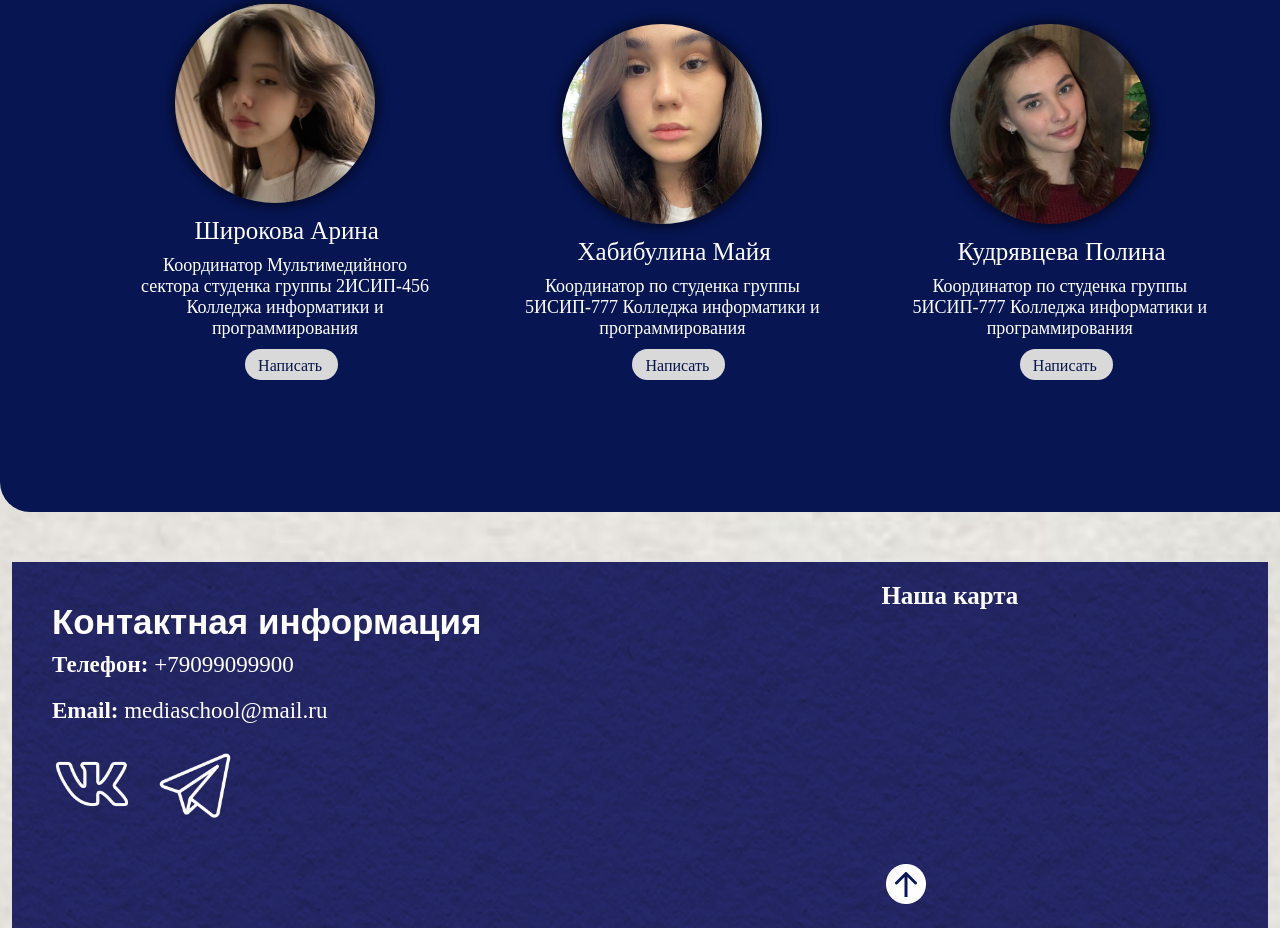
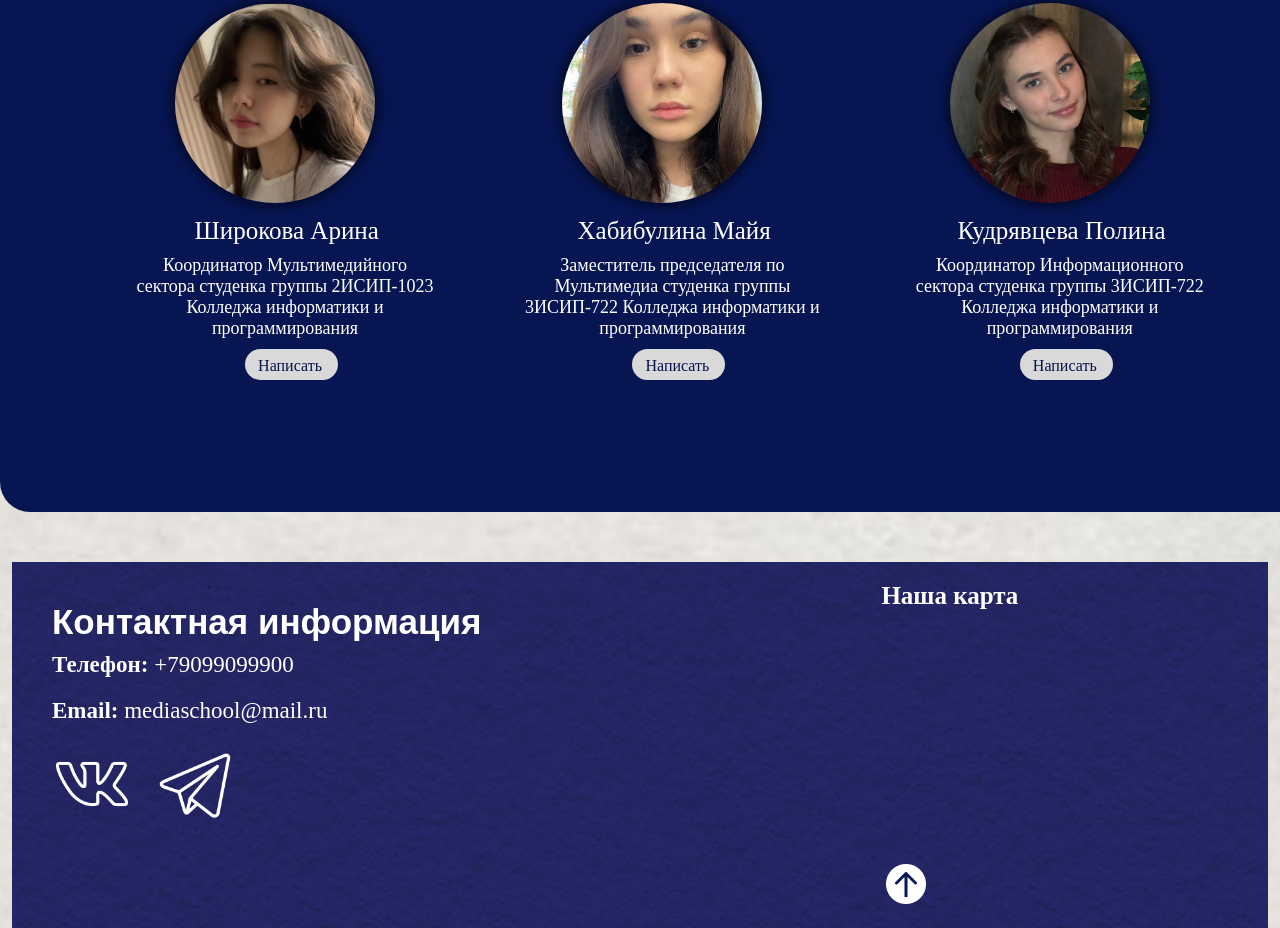
Before and after one commit to kudpolina/media-school-kipfin, a plain HTML site: page mediaschool.html in a window 1280 px wide. Shown: the part 1610-2538 px from the top of the page. Drawn offline with Linux system fonts and the light colour scheme.

Commit message:
Update mediaschool.html

```diff
--- a/mediaschool.html
+++ b/mediaschool.html
@@ -78,23 +78,23 @@
           <img src="спикер1.jpg" alt="Спикер 1" class="speaker-photo">
           <div class="speaker-name">Широкова Арина</div>
           <div class="speaker-mini-text">Координатор Мультимедийного сектора
-            студенка группы 2ИСИП-456 Колледжа информатики и программирования </div>
+            студенка группы 2ИСИП-1023 Колледжа информатики и программирования </div>
             <a class="speaker-button" href="https://t.me/miywee">Написать</a>
         </div>
 
         <div class="speaker">
           <img src="спикер2.jpg" alt="Спикер 2" class="speaker-photo">
           <div class="speaker-name">Хабибулина Майя</div>
-          <div class="speaker-mini-text">Координатор по
-            студенка группы 5ИСИП-777 Колледжа информатики и программирования </div>
+          <div class="speaker-mini-text">Заместитель председателя по Мультимедиа
+            студенка группы 3ИСИП-722 Колледжа информатики и программирования </div>
             <a class="speaker-button" href="https://t.me/maausha">Написать</a>
         </div>
 
         <div class="speaker">
           <img src="спикер3.jpg" alt="Спикер 3" class="speaker-photo">
           <div class="speaker-name">Кудрявцева Полина</div>
-          <div class="speaker-mini-text">Координатор по
-            студенка группы 5ИСИП-777 Колледжа информатики и программирования </div>
+          <div class="speaker-mini-text">Координатор Информационного сектора
+            студенка группы 3ИСИП-722 Колледжа информатики и программирования </div>
           <a class="speaker-button" href="https://t.me/kudpolly">Написать</a>
         </div>
       </div>
```
